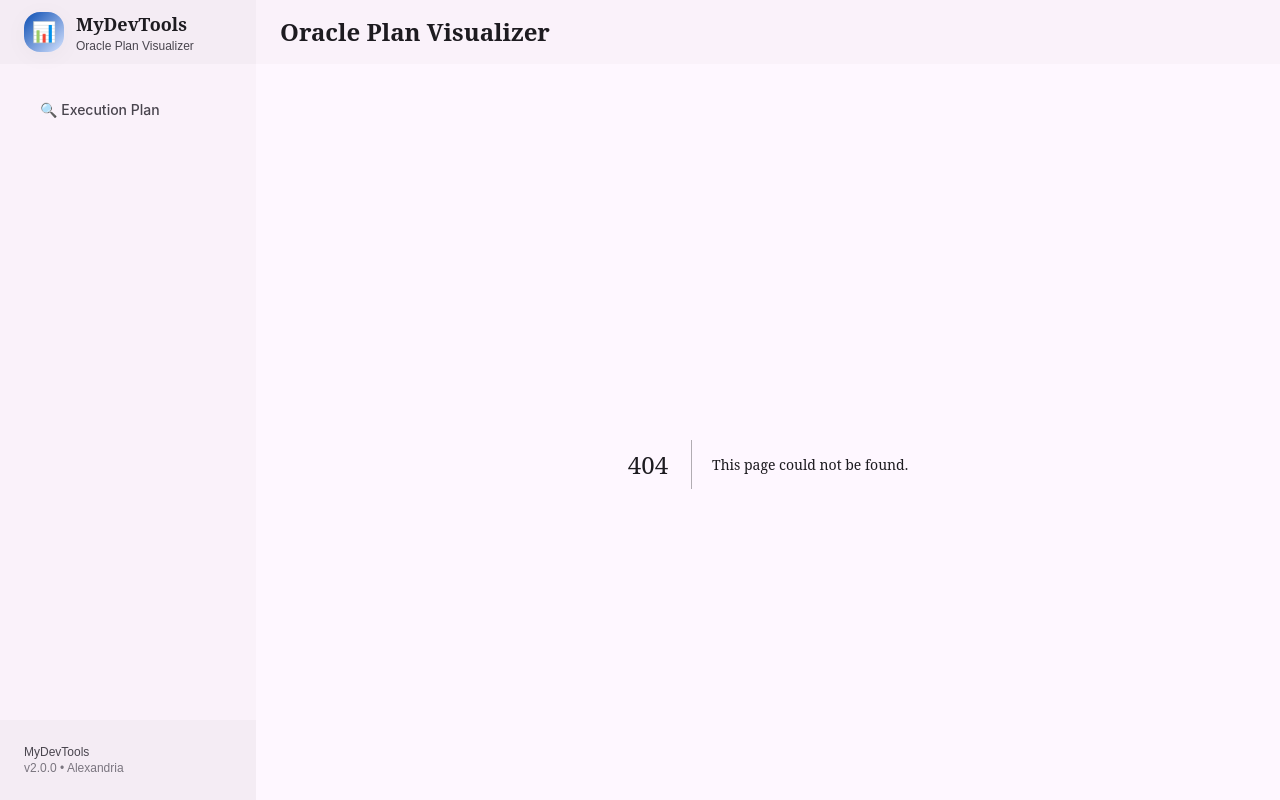
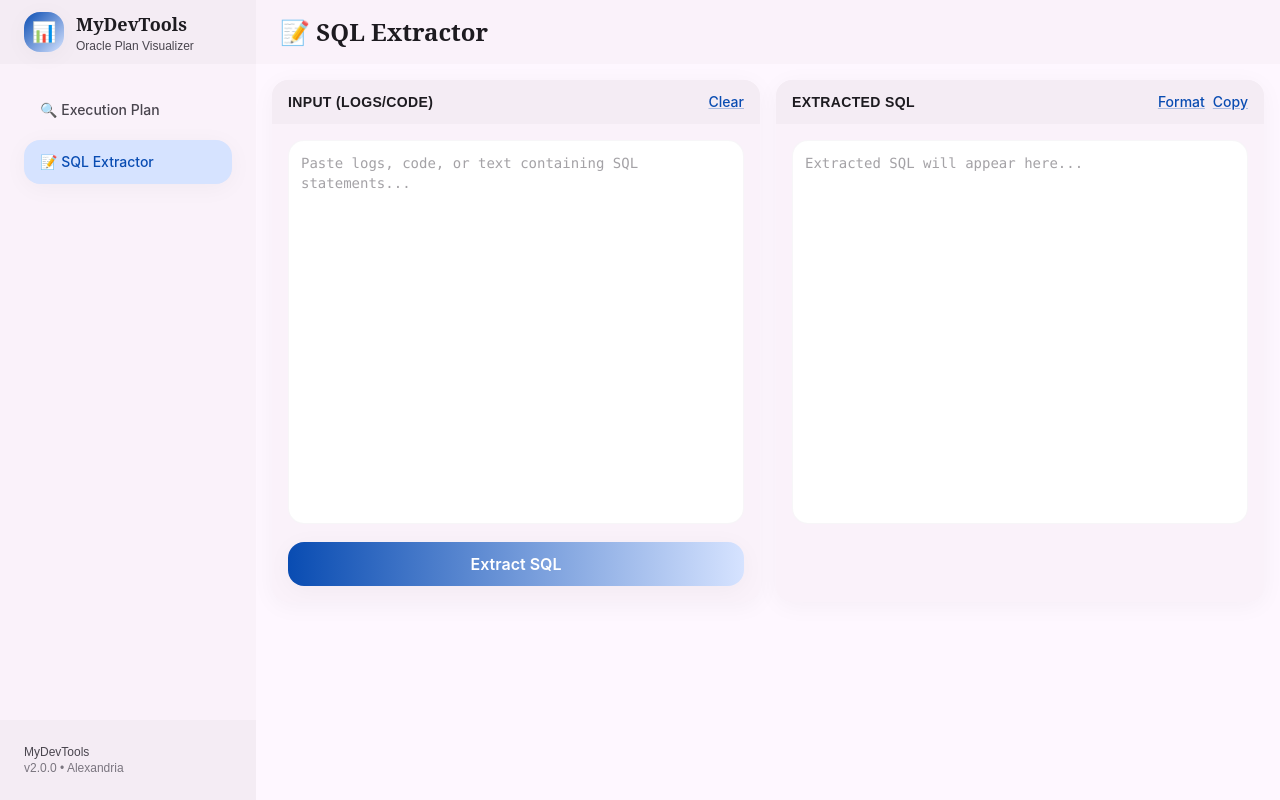
Before and after one commit to duynguyendevit-ux/oracle-plan-visualizer, a Next.js app: page /sql-extractor in a window 1280 px wide. Before the commit this address had no page. Built offline with nearby package versions, Linux system fonts and the light colour scheme.

Commit message:
Add SQL Extractor tool - extract and format SQL from logs/code

```diff
--- a/app/layout.tsx
+++ b/app/layout.tsx
@@ -15,6 +15,7 @@ export default function RootLayout({
 
   const navigation = [
     { name: '🔍 Execution Plan', href: '/' },
+    { name: '📝 SQL Extractor', href: '/sql-extractor' },
   ]
 
   return (
--- /dev/null
+++ b/app/sql-extractor/page.tsx
@@ -0,0 +1,133 @@
+'use client'
+
+import { useState } from 'react'
+
+export default function SQLExtractor() {
+  const [input, setInput] = useState('')
+  const [output, setOutput] = useState('')
+
+  const extractSQL = () => {
+    // Extract SQL from various formats (logs, code, etc.)
+    const lines = input.split('\n')
+    const sqlLines: string[] = []
+    let inSQL = false
+
+    lines.forEach(line => {
+      // Remove common prefixes (timestamps, log levels, etc.)
+      let cleaned = line
+        .replace(/^\d{4}-\d{2}-\d{2}\s+\d{2}:\d{2}:\d{2}[.,]\d+\s+/, '') // timestamp
+        .replace(/^\[.*?\]\s*/, '') // [INFO], [DEBUG], etc.
+        .replace(/^(INFO|DEBUG|WARN|ERROR|TRACE)\s*:\s*/i, '') // log level
+        .replace(/^.*?:\s*Executing\s+SQL:\s*/i, '') // "Executing SQL:"
+        .trim()
+
+      // Detect SQL keywords
+      if (/^(SELECT|INSERT|UPDATE|DELETE|CREATE|ALTER|DROP|WITH)\b/i.test(cleaned)) {
+        inSQL = true
+      }
+
+      if (inSQL) {
+        sqlLines.push(cleaned)
+
+        // End of SQL statement
+        if (cleaned.endsWith(';')) {
+          inSQL = false
+        }
+      }
+    })
+
+    setOutput(sqlLines.join('\n'))
+  }
+
+  const formatSQL = () => {
+    // Basic SQL formatting
+    let formatted = output
+      .replace(/\s+/g, ' ') // normalize whitespace
+      .replace(/\s*,\s*/g, ',\n  ') // commas on new lines
+      .replace(/\bFROM\b/gi, '\nFROM')
+      .replace(/\bWHERE\b/gi, '\nWHERE')
+      .replace(/\bAND\b/gi, '\n  AND')
+      .replace(/\bOR\b/gi, '\n  OR')
+      .replace(/\bJOIN\b/gi, '\nJOIN')
+      .replace(/\bLEFT JOIN\b/gi, '\nLEFT JOIN')
+      .replace(/\bRIGHT JOIN\b/gi, '\nRIGHT JOIN')
+      .replace(/\bINNER JOIN\b/gi, '\nINNER JOIN')
+      .replace(/\bON\b/gi, '\n  ON')
+      .replace(/\bGROUP BY\b/gi, '\nGROUP BY')
+      .replace(/\bORDER BY\b/gi, '\nORDER BY')
+      .replace(/\bHAVING\b/gi, '\nHAVING')
+      .replace(/\bLIMIT\b/gi, '\nLIMIT')
+      .trim()
+
+    setOutput(formatted)
+  }
+
+  const copyToClipboard = () => {
+    navigator.clipboard.writeText(output)
+  }
+
+  return (
+    <div className="p-4 max-w-full mx-auto">
+      <div className="grid grid-cols-1 lg:grid-cols-2 gap-4">
+        {/* Input Panel */}
+        <div className="bg-surface-container-low rounded-lg shadow-editorial overflow-hidden">
+          <div className="bg-surface-container px-4 py-3 flex justify-between items-center">
+            <h3 className="text-sm font-label font-semibold text-on-surface uppercase tracking-wide">Input (Logs/Code)</h3>
+            <button
+              onClick={() => setInput('')}
+              className="text-sm text-primary hover:text-primary/80 font-medium underline decoration-primary/30 hover:decoration-primary transition-colors"
+            >
+              Clear
+            </button>
+          </div>
+
+          <div className="p-4">
+            <textarea
+              value={input}
+              onChange={(e) => setInput(e.target.value)}
+              placeholder="Paste logs, code, or text containing SQL statements..."
+              className="w-full h-96 p-3 border border-outline-variant/15 rounded-lg bg-surface-container-lowest font-mono text-sm focus:ring-2 focus:ring-primary focus:border-transparent resize-none text-on-surface placeholder-on-surface-variant/50"
+            />
+
+            <button
+              onClick={extractSQL}
+              className="mt-3 w-full bg-gradient-to-r from-primary to-primary-container text-white py-2.5 rounded-lg hover:opacity-90 font-semibold transition-opacity shadow-editorial"
+            >
+              Extract SQL
+            </button>
+          </div>
+        </div>
+
+        {/* Output Panel */}
+        <div className="bg-surface-container-low rounded-lg shadow-editorial overflow-hidden">
+          <div className="bg-surface-container px-4 py-3 flex justify-between items-center">
+            <h3 className="text-sm font-label font-semibold text-on-surface uppercase tracking-wide">Extracted SQL</h3>
+            <div className="flex gap-2">
+              <button
+                onClick={formatSQL}
+                className="text-sm text-primary hover:text-primary/80 font-medium underline decoration-primary/30 hover:decoration-primary transition-colors"
+              >
+                Format
+              </button>
+              <button
+                onClick={copyToClipboard}
+                className="text-sm text-primary hover:text-primary/80 font-medium underline decoration-primary/30 hover:decoration-primary transition-colors"
+              >
+                Copy
+              </button>
+            </div>
+          </div>
+
+          <div className="p-4">
+            <textarea
+              value={output}
+              onChange={(e) => setOutput(e.target.value)}
+              placeholder="Extracted SQL will appear here..."
+              className="w-full h-96 p-3 border border-outline-variant/15 rounded-lg bg-surface-container-lowest font-mono text-sm focus:ring-2 focus:ring-primary focus:border-transparent resize-none text-on-surface placeholder-on-surface-variant/50"
+            />
+          </div>
+        </div>
+      </div>
+    </div>
+  )
+}
```
